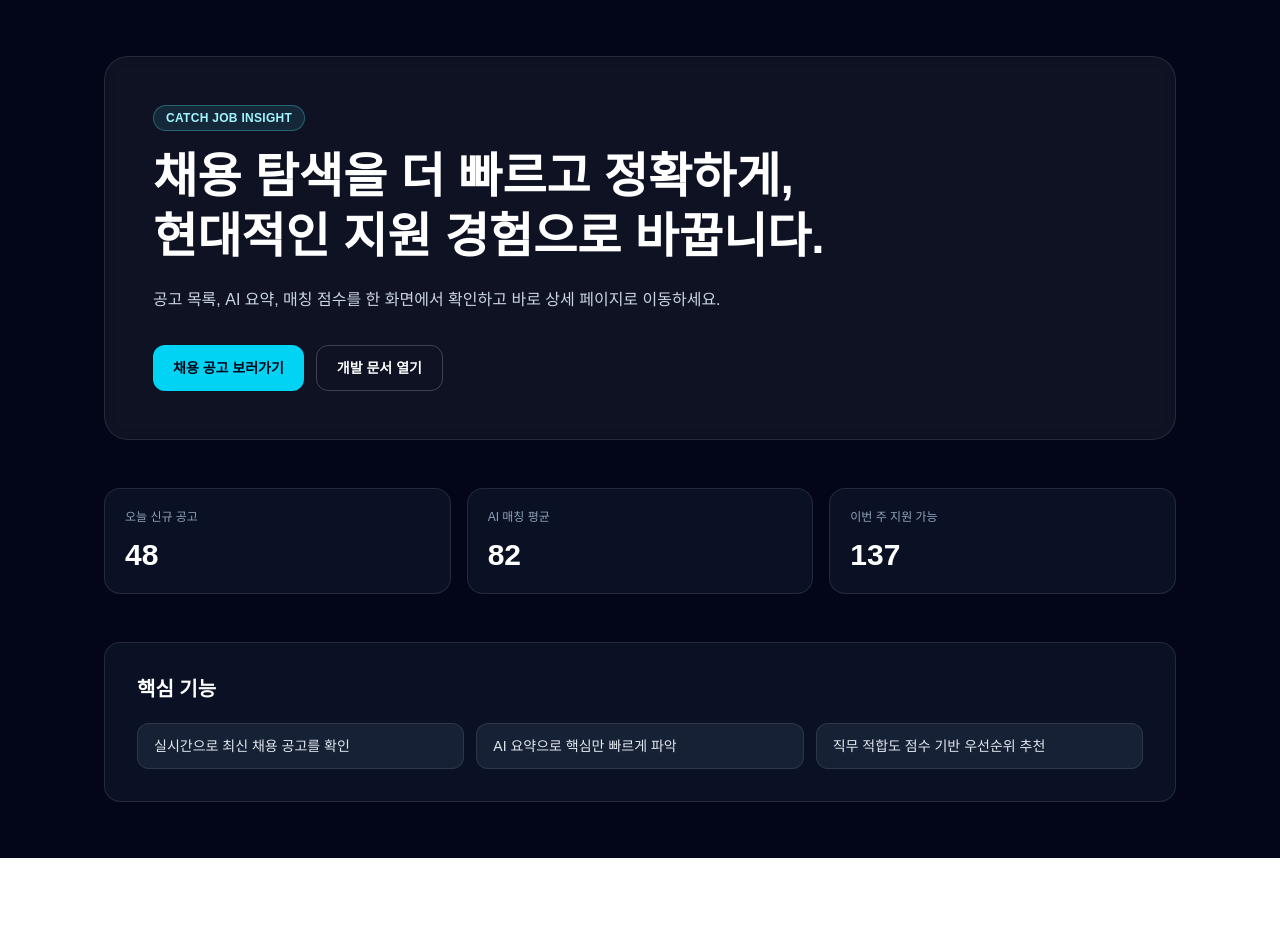
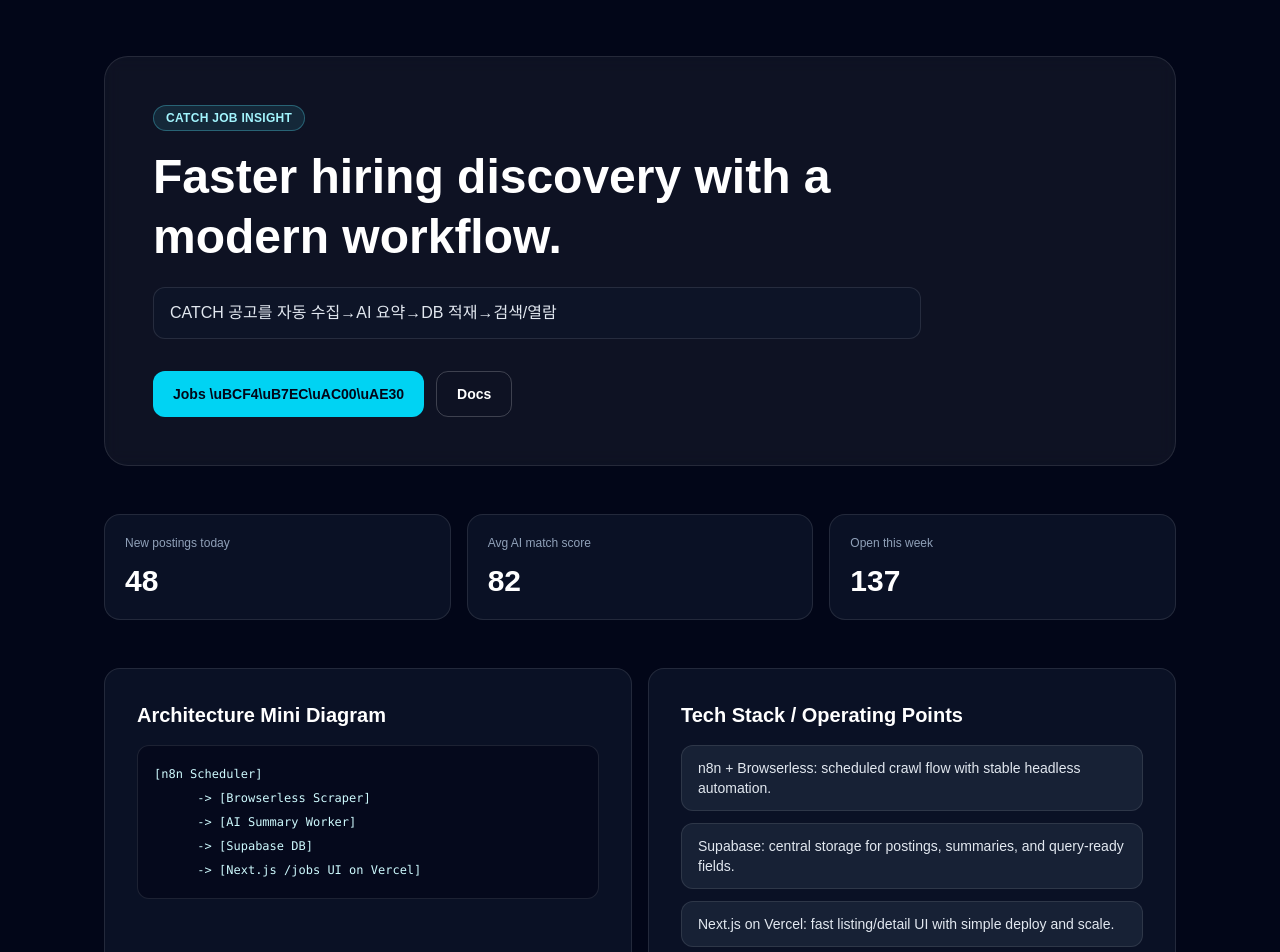
Before and after one commit to dookooni/Agentic-Recruiter, a Next.js app: page / in a window 1280 px wide. Shown: the top 952 px of the page. Before the commit the page ends 858 px from the top, so only its background shows below. Built offline with nearby package versions, Linux system fonts and the light colour scheme.

Commit message:
fix: page style change

```diff
--- a/src/app/jobs/[recruitid]/page.tsx
+++ b/src/app/jobs/[recruitid]/page.tsx
@@ -18,10 +18,10 @@ type Job = {
 };
 
 function scoreTone(score: number | null) {
-  if (score === null) return "bg-slate-500/20 text-slate-200 border-slate-400/30";
-  if (score >= 85) return "bg-emerald-400/20 text-emerald-200 border-emerald-300/30";
-  if (score >= 70) return "bg-amber-300/20 text-amber-100 border-amber-200/30";
-  return "bg-rose-400/20 text-rose-100 border-rose-300/30";
+  if (score === null) return "border-slate-200 bg-slate-100 text-slate-600";
+  if (score >= 85) return "border-emerald-200 bg-emerald-50 text-emerald-700";
+  if (score >= 70) return "border-amber-200 bg-amber-50 text-amber-700";
+  return "border-rose-200 bg-rose-50 text-rose-700";
 }
 
 export default function JobDetailPage() {
@@ -34,7 +34,7 @@ export default function JobDetailPage() {
   useEffect(() => {
     async function run() {
       if (!recruitidStr || !/^\d+$/.test(recruitidStr)) {
-        setErr(`유효하지 않은 recruitid: ${String(recruitidStr)}`);
+        setErr(`Invalid recruitid: ${String(recruitidStr)}`);
         return;
       }
 
@@ -63,23 +63,23 @@ export default function JobDetailPage() {
     if (!job) return [] as string[];
 
     return [
-      job.workarea ?? "근무지 미정",
+      job.workarea ?? "Location TBD",
       `D-${job.dday ?? "?"}`,
-      `등록일 ${job.created_at?.slice(0, 10) ?? "미정"}`,
+      `Posted ${job.created_at?.slice(0, 10) ?? "Unknown"}`,
     ];
   }, [job]);
 
   if (err) {
     return (
-      <main className="mx-auto min-h-screen w-full max-w-4xl px-6 py-14 sm:px-10">
-        <div className="rounded-2xl border border-rose-300/30 bg-rose-500/10 p-6 text-rose-100">
-          <h1 className="text-xl font-semibold">오류가 발생했습니다</h1>
-          <p className="mt-3 text-sm opacity-90">{err}</p>
+      <main className="mx-auto min-h-screen w-full max-w-4xl px-6 py-12 sm:px-10">
+        <div className="rounded-2xl border border-rose-200 bg-rose-50 p-6 text-rose-700">
+          <h1 className="text-xl font-semibold">Failed to load job details</h1>
+          <p className="mt-2 text-sm">{err}</p>
           <Link
             href="/jobs"
-            className="mt-5 inline-flex rounded-lg border border-white/20 px-4 py-2 text-sm font-semibold transition hover:bg-white/10"
+            className="mt-5 inline-flex rounded-lg border border-slate-300 bg-white px-4 py-2 text-sm font-semibold text-slate-700 transition hover:bg-slate-100"
           >
-            목록으로 돌아가기
+            Back to jobs
           </Link>
         </div>
       </main>
@@ -88,39 +88,39 @@ export default function JobDetailPage() {
 
   if (!job) {
     return (
-      <main className="mx-auto min-h-screen w-full max-w-4xl px-6 py-14 sm:px-10">
-        <div className="rounded-2xl border border-white/10 bg-slate-900/50 p-6 text-slate-200">
-          공고 정보를 불러오는 중입니다...
+      <main className="mx-auto min-h-screen w-full max-w-4xl px-6 py-12 sm:px-10">
+        <div className="rounded-2xl border border-slate-200 bg-white p-6 text-slate-600">
+          Loading job details...
         </div>
       </main>
     );
   }
 
   return (
-    <main className="min-h-screen bg-slate-950 text-slate-100">
-      <div className="pointer-events-none absolute inset-0 -z-10 bg-[radial-gradient(circle_at_top,#0f172a_0%,#020617_60%,#000000_100%)]" />
+    <main className="min-h-screen bg-slate-50 text-slate-900">
+      <div className="pointer-events-none absolute inset-0 -z-10 bg-[radial-gradient(circle_at_top,#e0f2fe_0%,#f8fafc_45%,#f8fafc_100%)]" />
 
-      <div className="mx-auto flex w-full max-w-4xl flex-col gap-6 px-6 py-12 sm:px-10">
+      <div className="mx-auto flex w-full max-w-4xl flex-col gap-5 px-6 py-10 sm:px-10">
         <Link
           href="/jobs"
-          className="inline-flex w-fit items-center rounded-lg border border-white/20 px-3 py-1.5 text-xs font-semibold text-slate-200 transition hover:bg-white/10"
+          className="inline-flex w-fit items-center rounded-lg border border-slate-300 bg-white px-3 py-1.5 text-xs font-semibold text-slate-700 transition hover:bg-slate-100"
         >
-          ← 채용 목록
+          Back to job listings
         </Link>
 
-        <section className="rounded-3xl border border-white/10 bg-slate-900/70 p-6 sm:p-8">
-          <p className="text-xs font-semibold uppercase tracking-[0.15em] text-cyan-200/90">
-            {job.compname ?? "회사 정보 없음"}
+        <section className="rounded-3xl border border-slate-200 bg-white p-6 shadow-sm sm:p-8">
+          <p className="text-xs font-semibold uppercase tracking-[0.15em] text-sky-700">
+            {job.compname ?? "No company"}
           </p>
-          <h1 className="mt-3 text-2xl font-bold leading-tight text-white sm:text-3xl">
-            {job.recruittitle ?? "채용 제목 없음"}
+          <h1 className="mt-3 text-2xl font-bold leading-tight text-slate-900 sm:text-3xl">
+            {job.recruittitle ?? "No title"}
           </h1>
 
-          <div className="mt-5 flex flex-wrap gap-2">
+          <div className="mt-4 flex flex-wrap gap-2">
             {metaChips.map((chip) => (
               <span
                 key={chip}
-                className="rounded-full border border-white/20 bg-white/5 px-3 py-1 text-xs text-slate-200"
+                className="rounded-full border border-slate-200 bg-slate-50 px-3 py-1 text-xs text-slate-600"
               >
                 {chip}
               </span>
@@ -130,15 +130,15 @@ export default function JobDetailPage() {
                 job.matched_score
               )}`}
             >
-              매칭 점수 {job.matched_score ?? "?"}
+              Match score {job.matched_score ?? "?"}
             </span>
           </div>
         </section>
 
-        <section className="rounded-2xl border border-white/10 bg-slate-900/70 p-6 sm:p-8">
-          <h2 className="text-lg font-semibold text-white">AI 요약</h2>
-          <p className="mt-4 whitespace-pre-wrap text-sm leading-7 text-slate-200 sm:text-base">
-            {job.ai_summary ?? "아직 생성된 요약이 없습니다."}
+        <section className="rounded-2xl border border-slate-200 bg-white p-6 shadow-sm sm:p-8">
+          <h2 className="text-lg font-semibold text-slate-900">AI Summary</h2>
+          <p className="mt-4 whitespace-pre-wrap text-sm leading-7 text-slate-700 sm:text-base">
+            {job.ai_summary ?? "AI summary is not available yet."}
           </p>
         </section>
 
@@ -147,9 +147,9 @@ export default function JobDetailPage() {
             href={job.detailpage}
             target="_blank"
             rel="noreferrer"
-            className="inline-flex w-fit items-center rounded-xl bg-cyan-400 px-5 py-3 text-sm font-semibold text-slate-950 transition hover:bg-cyan-300"
+            className="inline-flex w-fit items-center rounded-xl bg-sky-600 px-5 py-3 text-sm font-semibold text-white transition hover:bg-sky-700"
           >
-            원문 공고 페이지 열기
+            Open original posting
           </a>
         ) : null}
       </div>
--- a/src/app/page.tsx
+++ b/src/app/page.tsx
@@ -1,16 +1,33 @@
 import Link from "next/link";
 
 const metrics = [
-  { label: "오늘 신규 공고", value: "48" },
-  { label: "AI 매칭 평균", value: "82" },
-  { label: "이번 주 지원 가능", value: "137" },
+  { label: "New postings today", value: "48" },
+  { label: "Avg AI match score", value: "82" },
+  { label: "Open this week", value: "137" },
 ];
 
 const highlights = [
-  "실시간으로 최신 채용 공고를 확인",
-  "AI 요약으로 핵심만 빠르게 파악",
-  "직무 적합도 점수 기반 우선순위 추천",
+  "Track fresh postings in near real-time",
+  "Use AI summaries to scan faster",
+  "Prioritize applications by match score",
 ];
+
+const architecture = [
+  "[n8n Scheduler]",
+  "      -> [Browserless Scraper]",
+  "      -> [AI Summary Worker]",
+  "      -> [Supabase DB]",
+  "      -> [Next.js /jobs UI on Vercel]",
+];
+
+const techPoints = [
+  "n8n + Browserless: scheduled crawl flow with stable headless automation.",
+  "Supabase: central storage for postings, summaries, and query-ready fields.",
+  "Next.js on Vercel: fast listing/detail UI with simple deploy and scale.",
+];
+
+const projectOneLiner =
+  "CATCH \uACF5\uACE0\uB97C \uC790\uB3D9 \uC218\uC9D1\u2192AI \uC694\uC57D\u2192DB \uC801\uC7AC\u2192\uAC80\uC0C9/\uC5F4\uB78C";
 
 export default function Home() {
   return (
@@ -24,14 +41,11 @@ export default function Home() {
           </p>
 
           <h1 className="max-w-3xl text-3xl font-bold leading-tight text-white sm:text-4xl md:text-5xl">
-            채용 탐색을 더 빠르고 정확하게,
-            <br className="hidden sm:block" />
-            현대적인 지원 경험으로 바꿉니다.
+            Faster hiring discovery with a modern workflow.
           </h1>
 
-          <p className="mt-5 max-w-2xl text-sm leading-relaxed text-slate-300 sm:text-base">
-            공고 목록, AI 요약, 매칭 점수를 한 화면에서 확인하고 바로 상세 페이지로
-            이동하세요.
+          <p className="mt-5 max-w-3xl rounded-xl border border-white/10 bg-slate-900/70 px-4 py-3 text-sm leading-relaxed text-slate-200 sm:text-base">
+            {projectOneLiner}
           </p>
 
           <div className="mt-8 flex flex-col gap-3 sm:flex-row">
@@ -39,7 +53,7 @@ export default function Home() {
               href="/jobs"
               className="inline-flex items-center justify-center rounded-xl bg-cyan-400 px-5 py-3 text-sm font-semibold text-slate-950 transition hover:bg-cyan-300"
             >
-              채용 공고 보러가기
+              Jobs \uBCF4\uB7EC\uAC00\uAE30
             </Link>
             <a
               href="https://nextjs.org/docs"
@@ -47,7 +61,7 @@ export default function Home() {
               rel="noreferrer"
               className="inline-flex items-center justify-center rounded-xl border border-white/20 px-5 py-3 text-sm font-semibold text-white transition hover:bg-white/10"
             >
-              개발 문서 열기
+              Docs
             </a>
           </div>
         </header>
@@ -64,8 +78,37 @@ export default function Home() {
           ))}
         </section>
 
+        <section className="grid gap-4 lg:grid-cols-2">
+          <article className="rounded-2xl border border-white/10 bg-slate-900/70 p-6 sm:p-8">
+            <h2 className="text-lg font-semibold text-white sm:text-xl">
+              Architecture Mini Diagram
+            </h2>
+            <pre className="mt-4 overflow-x-auto rounded-xl border border-white/10 bg-slate-950/60 p-4 text-xs leading-6 text-cyan-100">
+              {architecture.join("\n")}
+            </pre>
+          </article>
+
+          <article className="rounded-2xl border border-white/10 bg-slate-900/70 p-6 sm:p-8">
+            <h2 className="text-lg font-semibold text-white sm:text-xl">
+              Tech Stack / Operating Points
+            </h2>
+            <div className="mt-4 grid gap-3">
+              {techPoints.map((point) => (
+                <p
+                  key={point}
+                  className="rounded-xl border border-white/10 bg-slate-800/70 px-4 py-3 text-sm text-slate-200"
+                >
+                  {point}
+                </p>
+              ))}
+            </div>
+          </article>
+        </section>
+
         <section className="rounded-2xl border border-white/10 bg-slate-900/70 p-6 sm:p-8">
-          <h2 className="text-lg font-semibold text-white sm:text-xl">핵심 기능</h2>
+          <h2 className="text-lg font-semibold text-white sm:text-xl">
+            Core Benefits
+          </h2>
           <div className="mt-5 grid gap-3 sm:grid-cols-3">
             {highlights.map((text) => (
               <div
```
Also changed, not shown: src/app/jobs/page.tsx (+64 -44 lines).
